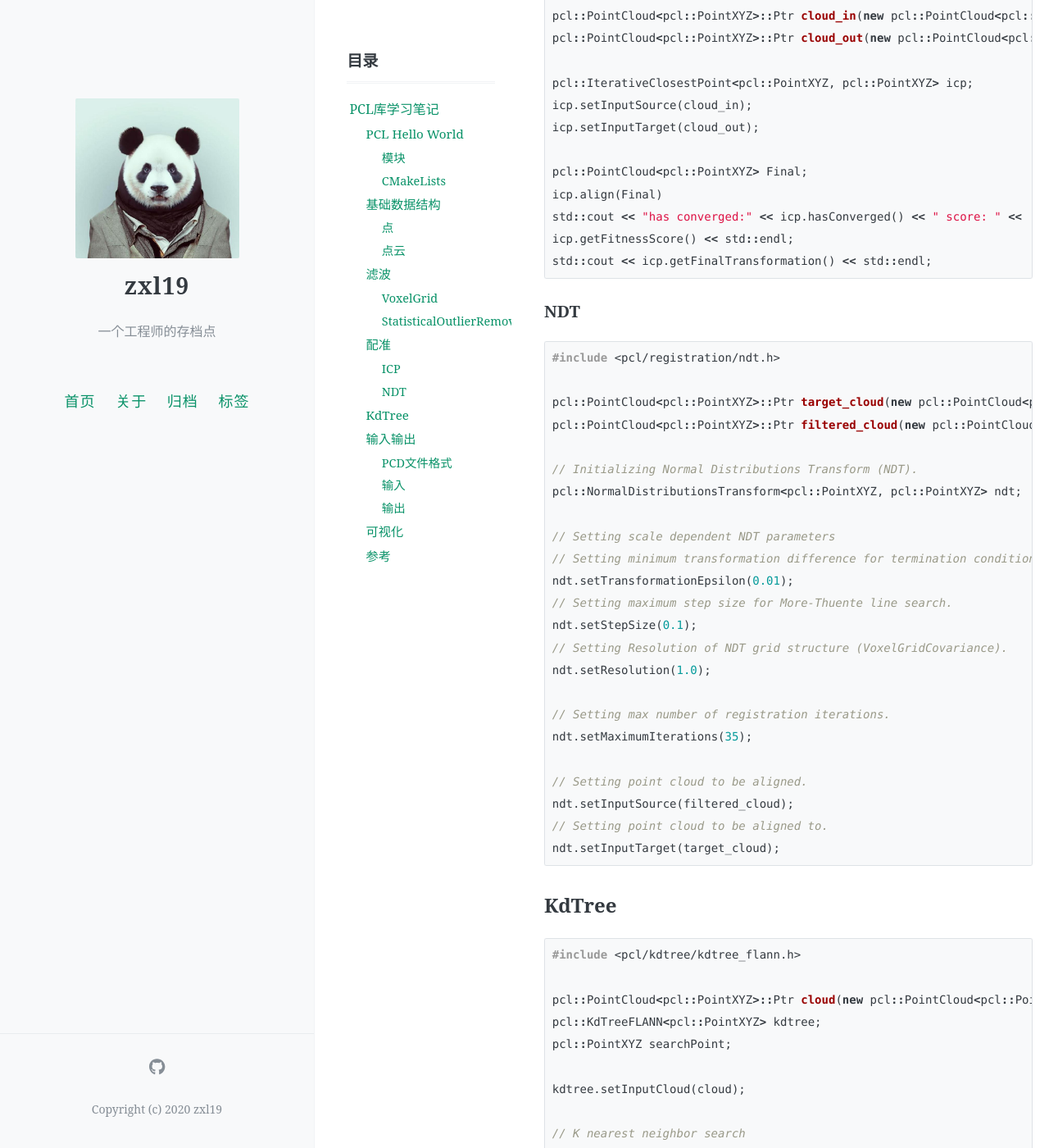
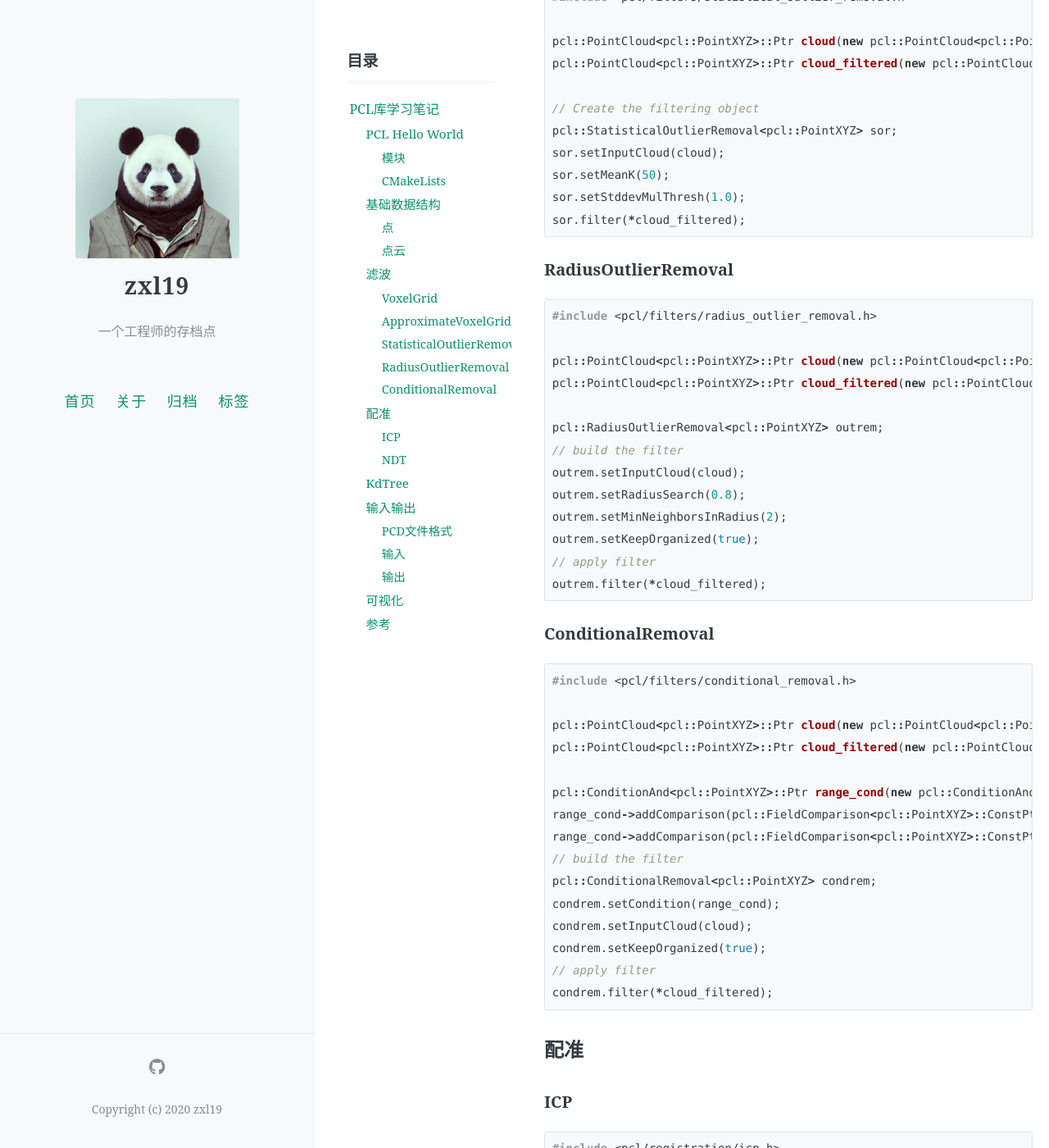
Before and after one commit to zxl19/zxl19.github.io, a Jekyll site: the page built from _posts/2021-11-28-pcl-note.md, in a window 1280 px wide and 1400 px high, scrolled down 4956 px. Shown: the whole window at 82% size. Built offline with Jekyll 4.4.1, drawn with Linux system fonts in a browser that asks for light colours; comment, search, counter and statistics services are not loaded; some of the changed text lies outside the part shown.

Commit message:
Update Posts

````diff
--- a/_posts/2021-11-28-pcl-note.md
+++ b/_posts/2021-11-28-pcl-note.md
@@ -151,10 +151,16 @@ target_link_libraries(pcd_write_test ${PCL_LIBRARIES})
 4. 点云与点云指针转换：
 
     ```cpp
-    pcl::PointCloud<pcl::PointXYZ>::Ptr cloud_ptr(new pcl::PointCloud<pcl::PointXYZ>);
-    pcl::PointCloud<pcl::PointXYZ> cloud;
-    cloud = *cloud_ptr;
-    cloud_ptr = cloud.makeShared();             // 智能指针，深拷贝
+    pcl::PointCloud<pcl::PointXYZ> cloud1;
+    pcl::PointCloud<pcl::PointXYZ> cloud2;
+    pcl::PointCloud<pcl::PointXYZ>::Ptr cloud_ptr1(new pcl::PointCloud<pcl::PointXYZ>);
+    pcl::PointCloud<pcl::PointXYZ>::Ptr cloud_ptr2(new pcl::PointCloud<pcl::PointXYZ>);
+    cloud1 = cloud2;                            // 浅拷贝，指向同一块内存地址
+    cloud1 = *cloud_ptr1;                       // 深拷贝，指向不同的内存地址
+    *cloud_ptr1 = cloud1;                       // 深拷贝，指向不同的内存地址
+    cloud_ptr1 = cloud_ptr2;                    // 浅拷贝，指向同一块内存地址
+    *cloud_ptr1 = *cloud_ptr2;                  // 浅拷贝，指向同一块内存地址
+    cloud_ptr1 = cloud1.makeShared();           // 返回指向深拷贝对象的智能指针
     ```
 
 5. 点云拼接：
@@ -207,6 +213,21 @@ sor.setLeafSize(0.01f, 0.01f, 0.01f);
 sor.filter(*cloud_filtered);
 ```
 
+### ApproximateVoxelGrid
+
+```cpp
+#include <pcl/filters/approximate_voxel_grid.h>
+
+pcl::PointCloud<pcl::PointXYZ>::Ptr input_cloud(new pcl::PointCloud<pcl::PointXYZ>);
+pcl::PointCloud<pcl::PointXYZ>::Ptr filtered_cloud(new pcl::PointCloud<pcl::PointXYZ>);
+
+// Filtering input scan to roughly 10% of original size to increase speed of registration.
+pcl::ApproximateVoxelGrid<pcl::PointXYZ> approximate_voxel_filter;
+approximate_voxel_filter.setLeafSize(0.2, 0.2, 0.2);
+approximate_voxel_filter.setInputCloud(input_cloud);
+approximate_voxel_filter.filter(*filtered_cloud);
+```
+
 ### StatisticalOutlierRemoval
 
 ```cpp
@@ -221,6 +242,44 @@ sor.setInputCloud(cloud);
 sor.setMeanK(50);
 sor.setStddevMulThresh(1.0);
 sor.filter(*cloud_filtered);
+```
+
+### RadiusOutlierRemoval
+
+```cpp
+#include <pcl/filters/radius_outlier_removal.h>
+
+pcl::PointCloud<pcl::PointXYZ>::Ptr cloud(new pcl::PointCloud<pcl::PointXYZ>);
+pcl::PointCloud<pcl::PointXYZ>::Ptr cloud_filtered(new pcl::PointCloud<pcl::PointXYZ>);
+
+pcl::RadiusOutlierRemoval<pcl::PointXYZ> outrem;
+// build the filter
+outrem.setInputCloud(cloud);
+outrem.setRadiusSearch(0.8);
+outrem.setMinNeighborsInRadius(2);
+outrem.setKeepOrganized(true);
+// apply filter
+outrem.filter(*cloud_filtered);
+```
+
+### ConditionalRemoval
+
+```cpp
+#include <pcl/filters/conditional_removal.h>
+
+pcl::PointCloud<pcl::PointXYZ>::Ptr cloud(new pcl::PointCloud<pcl::PointXYZ>);
+pcl::PointCloud<pcl::PointXYZ>::Ptr cloud_filtered(new pcl::PointCloud<pcl::PointXYZ>);
+
+pcl::ConditionAnd<pcl::PointXYZ>::Ptr range_cond(new pcl::ConditionAnd<pcl::PointXYZ>());
+range_cond->addComparison(pcl::FieldComparison<pcl::PointXYZ>::ConstPtr(new pcl::FieldComparison<pcl::PointXYZ>("z", pcl::ComparisonOps::GT, 0.0)));
+range_cond->addComparison(pcl::FieldComparison<pcl::PointXYZ>::ConstPtr(new pcl::FieldComparison<pcl::PointXYZ>("z", pcl::ComparisonOps::LT, 0.8)));
+// build the filter
+pcl::ConditionalRemoval<pcl::PointXYZ> condrem;
+condrem.setCondition(range_cond);
+condrem.setInputCloud(cloud);
+condrem.setKeepOrganized(true);
+// apply filter
+condrem.filter(*cloud_filtered);
 ```
 
 ## 配准
@@ -453,5 +512,7 @@ while(!viewer.wasStopped()) {
 
 1. [pcl](https://pcl.readthedocs.io/en/latest/)
 2. [pcl-docs](https://pcl-docs.readthedocs.io/en/latest/)
-3. [点云与点云指针类型转换-CSDN博客](https://blog.csdn.net/h287850870/article/details/80988552)
-4. [pcl_viewer-CSDN博客](https://blog.csdn.net/qq_39779233/article/details/106985091)
+3. [点云与点云指针类型转换1-CSDN博客](https://blog.csdn.net/h287850870/article/details/80988552)
+4. [点云与点云指针类型转换2-CSDN博客](https://blog.csdn.net/tfb760/article/details/115101393)
+5. [关于PCL库中makeshared转换智能指针的问题-小透明的文章-知乎](https://zhuanlan.zhihu.com/p/442236714)
+6. [pcl_viewer-CSDN博客](https://blog.csdn.net/qq_39779233/article/details/106985091)
````
Also changed, not shown: _posts/2022-09-20-awesome-blog.md (added, +47 -0 lines).
